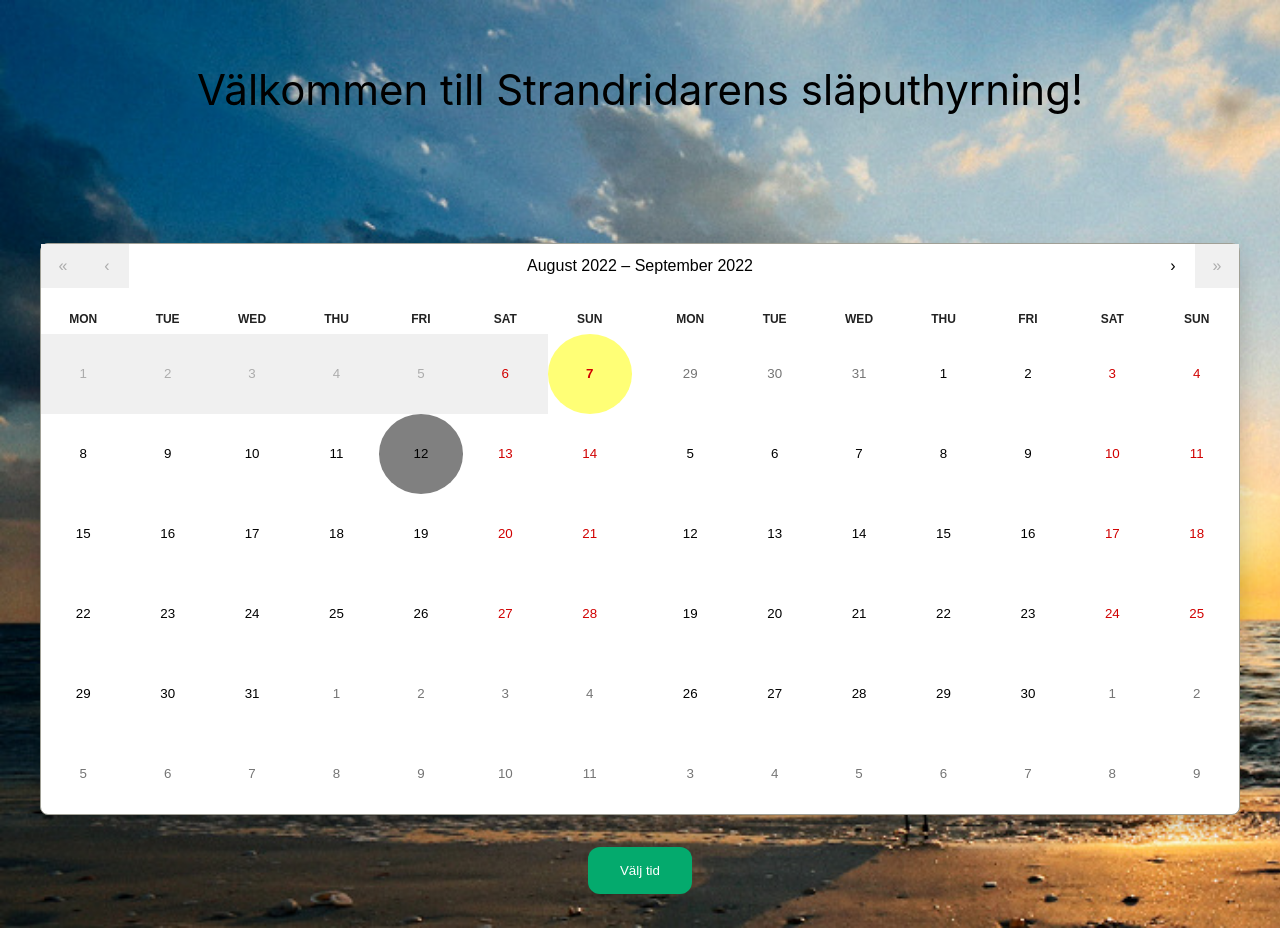
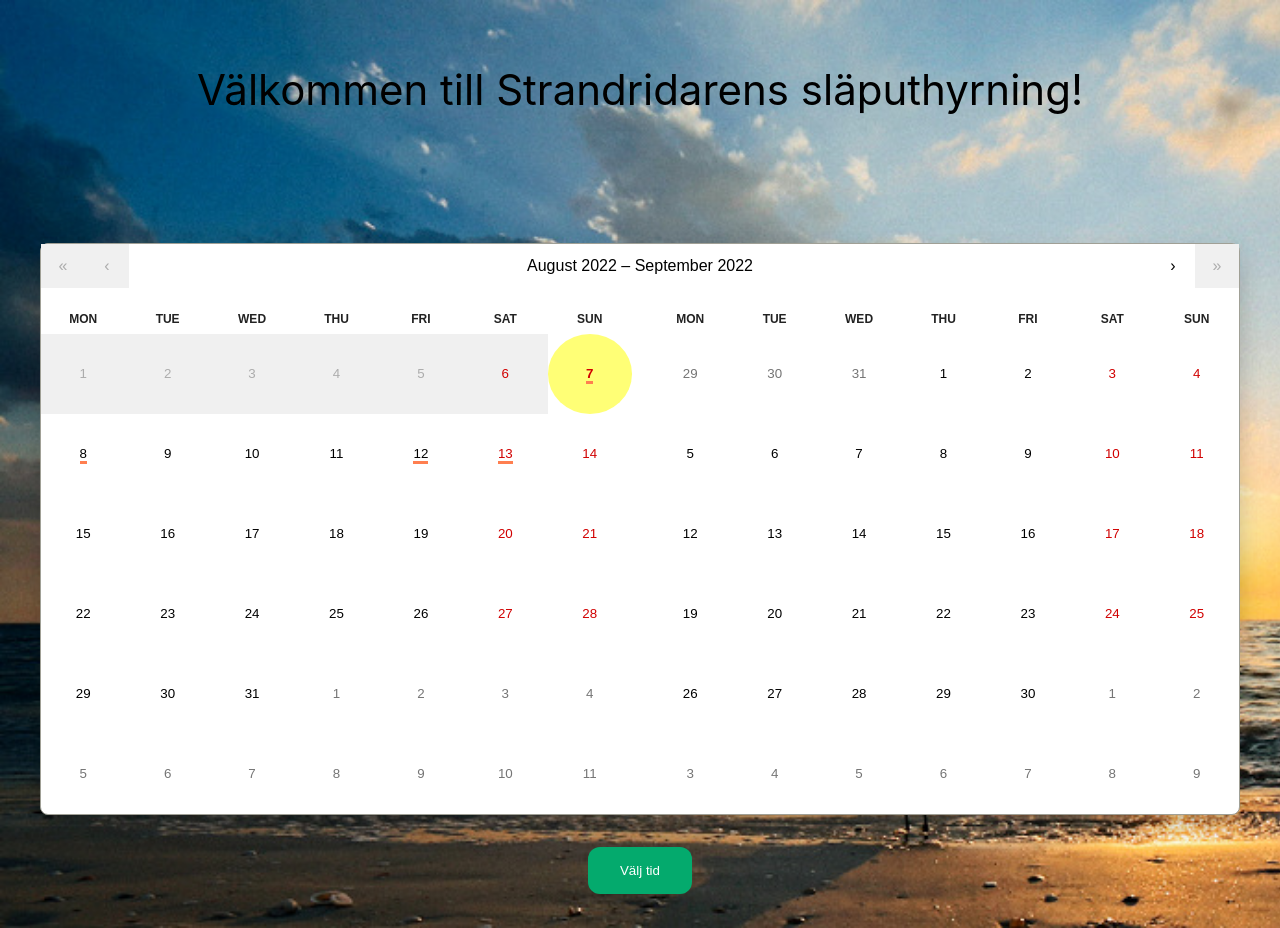
Before and after one commit to spgarn/strandridaren, a React (Create React App) app: page / in a window 1280 px wide. Built offline with nearby package versions, Linux system fonts and the light colour scheme.

Commit message:
updates list of bookings on popup

```diff
--- a/src/App.js
+++ b/src/App.js
@@ -18,9 +18,7 @@ dayjs.extend(isBetween)
 function App() {
     const [isOpen, setIsOpen] = React.useState(false)
     const [currentDate, setCurrentDate] = React.useState()
-    const onClickDay = (event, value) => {
-        setCurrentDate(event)
-    }
+
 
     const ref = useRef();
 
@@ -36,6 +34,8 @@ function App() {
     const [price, setPrice] = useState(0)
     const [totalTime, setTotalTime] = useState(0)
     const [dateChange, setDateChange] = useState(false)
+    const [todaysBookings, setTodaysBookings] = useState([])
+
 
     useEffect(() => {
         setStart(activeDate)
@@ -43,7 +43,13 @@ function App() {
         setTotalTime(4)
     }, [currentDate])
 
+    const testData = [{ start: dayjs().format(), end: dayjs().add(4, 'hours').format() }, { start: dayjs().add(5, 'day').format(), end: dayjs().add(5, 'day').add(24, 'hours').format() }]
 
+    const onClickDay = (event, value) => {
+        setCurrentDate(event)
+        const matchedDates = testData.filter(data => dayjs(data.start).format('YYYY/MM/DD') === dayjs(event).format('YYYY/MM/DD') || dayjs(data.end).format('YYYY/MM/DD') === dayjs(event).format('YYYY/MM/DD'))
+        setTodaysBookings(matchedDates)
+    }
 
     const onBook = () => {
         const hours = end.diff(start, 'hours')
@@ -74,7 +80,6 @@ function App() {
 
 
 
-    const testData = [{ start: dayjs().format(), end: dayjs().add(4, 'hours').format() }, { start: dayjs().add(5, 'day').format(), end: dayjs().add(5, 'day').add(24, 'hours').format() }]
 
 
 
@@ -86,8 +91,10 @@ function App() {
             </div>
             <Calendar minDate={now.toDate()} maxDate={now.add(3, 'month').toDate()} onClickDay={(value, event) => onClickDay(value, event)} showDoubleView
                 tileClassName={({ date }) => {
-                    if (dayjs(date).format('YYYY/MM/DD') === dayjs(testData[1].start).format('YYYY/MM/DD')) return 'blocked-tile'
-                }}></Calendar>
+                    const matchedDates = testData.filter(data => dayjs(data.start).format('YYYY/MM/DD') === dayjs(date).format('YYYY/MM/DD') || dayjs(data.end).format('YYYY/MM/DD') === dayjs(date).format('YYYY/MM/DD'))
+                    if (dayjs(date).format('YYYY/MM/DD') === dayjs(matchedDates[0]?.start).format('YYYY/MM/DD') || dayjs(date).format('YYYY/MM/DD') === dayjs(matchedDates[0]?.end).format('YYYY/MM/DD')) return 'blocked-tile'
+                }}
+            ></Calendar>
             <div ref={ref}>
 
                 {isOpen && <div className='Modal'>Vänligen fyll i när du tänkt att hämta släpet.
@@ -103,6 +110,7 @@ function App() {
                             Pris: {price}
                         </span>
                     </div>
+                    {todaysBookings.map(data => <>{dayjs(data.start).format('HH:MM')} - {dayjs(data.end).format('HH:MM')}</>)}
                 </div>}
                 <button className='Button' style={{ marginTop: '32px' }} onClick={() => setIsOpen(true)}>Välj tid</button>
             </div>
--- a/src/Components/Calendar/Calendar.css
+++ b/src/Components/Calendar/Calendar.css
@@ -20,10 +20,8 @@
     min-width: 1200px;
    }
 
-.blocked-tile {
-pointer-events: none;
-background-color:gray !important;
-border-radius: 100%;
+.blocked-tile abbr {
+border-bottom:coral 3px solid !important;
 }
 
    .react-calendar__navigation button {
```
